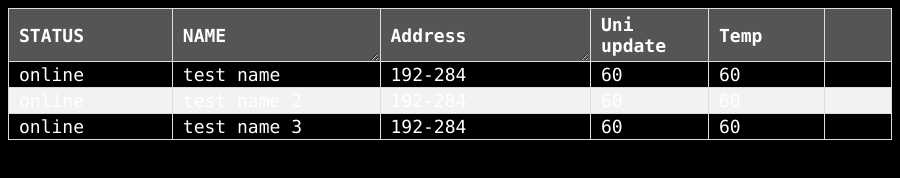
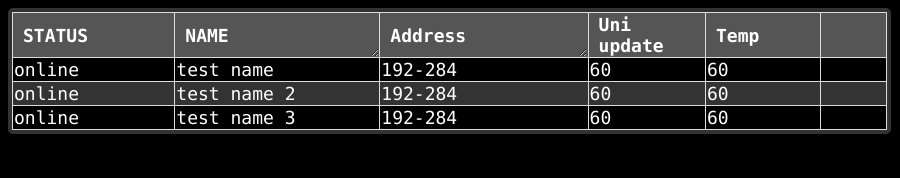
Before and after one commit to alex-Arc/BlackLED-control, an Electron app: page src/html/index.html in a window 900 px wide. Drawn offline with Linux system fonts and the light colour scheme.

Commit message:
experiment

```diff
--- a/src/css/style.css
+++ b/src/css/style.css
@@ -3,20 +3,24 @@ body {
   color: #FFF;
   font-family: "Lucida Console";
   font-size: 18px;
+  overflow: hidden;
 }
 
-ul {
-    position: fixed;
+.node-div {
     top: 0;
-    width: 100%;
+    width: 99%;
+    height: 80%;
+    overflow: scroll;
+    border: 4px solid #333;
+    border-radius: 5px;
 }
 
 button {
-  font-family: "Lucida Console";
-  font-size: 15px;
-  color: #FFF;
-  border-radius: 2px;
-  padding: 2px 6px 2px;
+    font-family: "Lucida Console";
+    font-size: 15px;
+    color: #FFF;
+    border-radius: 2px;
+    padding: 2px 6px 2px;
 }
 
 button:disabled {
@@ -64,13 +68,13 @@ button.btn-vis {
 
 #node-table {
   border-collapse: collapse;
-  /* table-layout: fixed; */
-  /* width: 100%; */
+  table-layout: fixed;
+  overflow:hidden;
+
 }
 
 #node-table td, #node-table th {
   border: 1px solid #ddd;
-  padding: 2px 10px 2px;
   overflow: hidden;
 }
 
@@ -78,14 +82,13 @@ button.btn-vis {
   resize: horizontal;
 }
 
-#node-table tr:nth-child(even){background-color: #f2f2f2;}
+#node-table tr:nth-child(even){background-color: #333;}
 
-#node-table tr:hover {background-color: #ddd;}
+#node-table tr:hover {background-color: #999;}
 
 #node-table th {
   position: static;
-  padding-top: 5px;
-  padding-bottom: 5px;
+  padding: 1px 10px 1px;
   text-align: left;
   background-color: #555;
   color: white;
```
